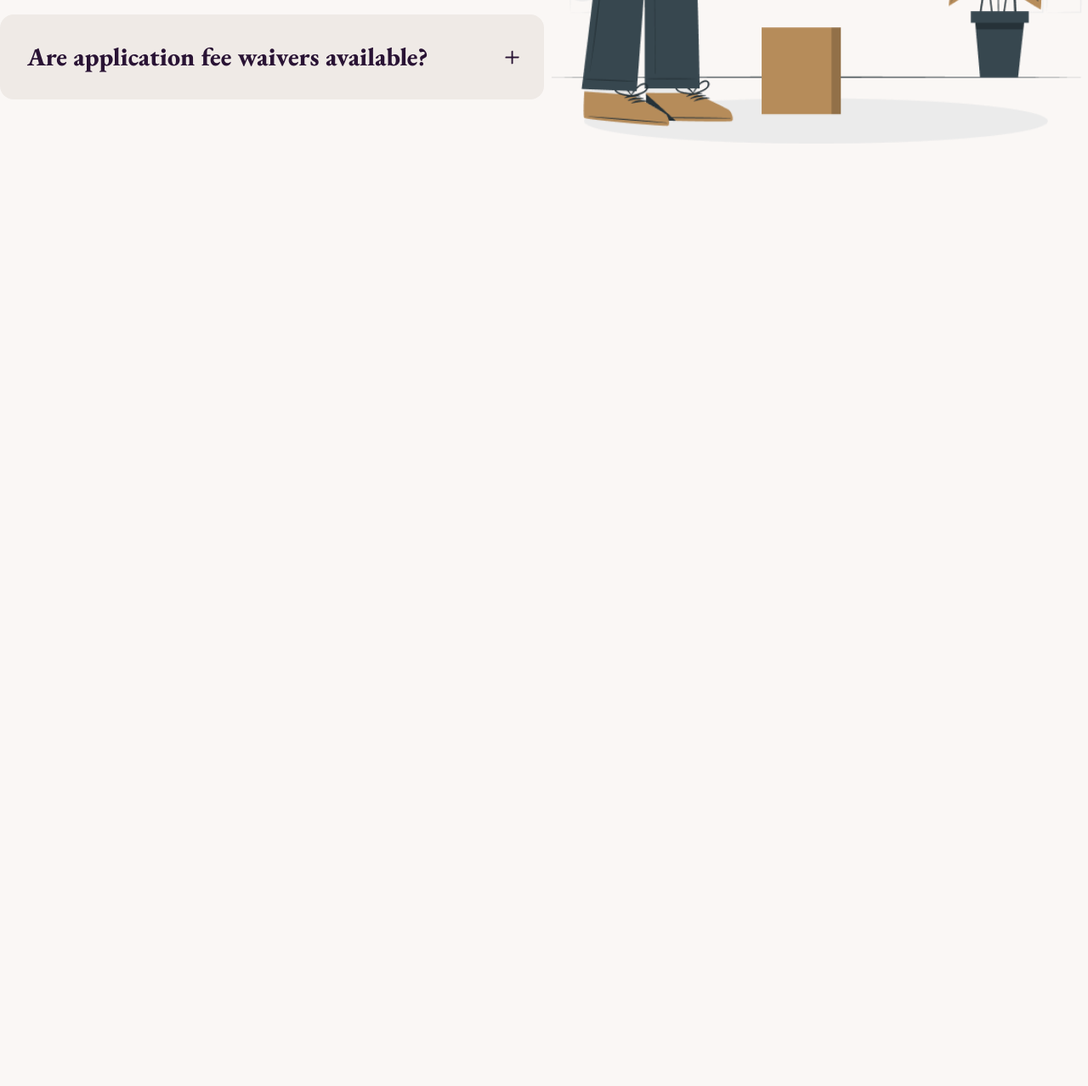
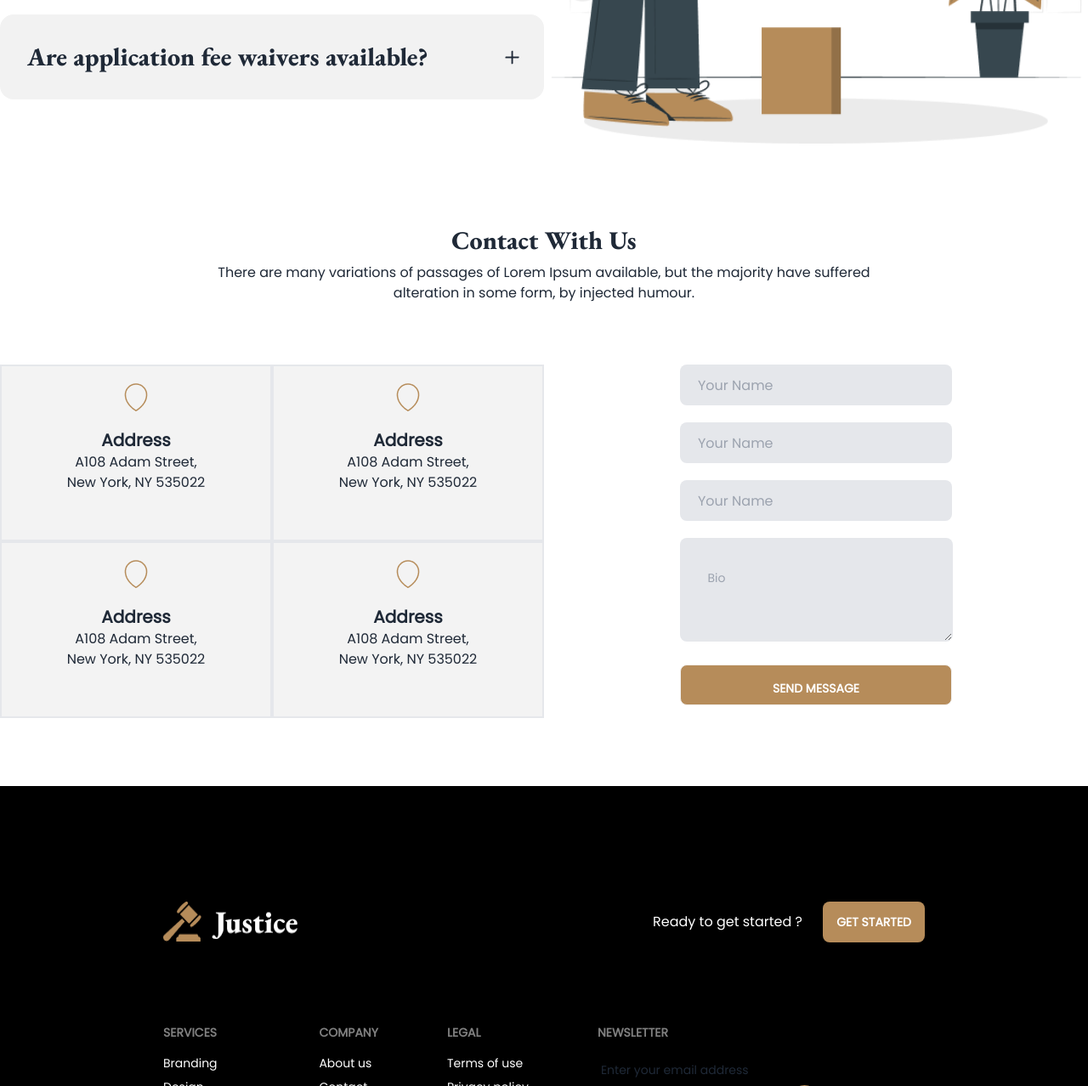
Before and after one commit to adnanalemran/legal-solution, a plain HTML site: page index.html in a window 1280 px wide. Shown: the part 3755-5033 px from the top of the page at 85% size. Before the commit the page ends 3924 px from the top, so only its background shows below. Drawn offline with nearby package versions, Linux system fonts and the light colour scheme; files whose address does not match are found by name.

Commit message:
com.. footer

```diff
--- a/index.html
+++ b/index.html
@@ -1,5 +1,5 @@
 <!DOCTYPE html>
-<html lang="en" data-theme="cupcake">
+<html lang="en" >
 
 <head>
     <meta charset="UTF-8">
@@ -262,8 +262,8 @@
                         <div class="hero-content text-center text-neutral-content ">
                             <div class="w-2/3">
                                 <img src="./images/client.png" class="mx-auto mb-6" alt="">
-                                <h1 class="mb-5   text-7xl font-bold font-eb">Awlad Hossain</h1>
-                                <p class="text-2xl">UIX Designer</p>
+                                <h1 class="mb-5   text-4xl font-bold font-eb">Awlad Hossain</h1>
+                                <p class="text-xl">UIX Designer</p>
                                 <p class="mb-5 text-xl poppons lg:py-6">There are many variations of passages of Lorem
                                     Ipsum available, but
                                     the
@@ -331,11 +331,11 @@
             <h2 class="text-3xl font-extrabold font-eb my-2 ">Frequently Asked Any Questions</h2>
             <p class="lg:max-w-3xl mx-auto mb-10">TThere are many variations of passages of Lorem Ipsum available,
                 but the majority have suffered alteration in some form, by injected humour.</p>
-            <div class="flex pt-8">
+            <div class="flex pt-8 flex-col-reverse lg:flex-row">
                 <div class="space-y-5 flex-1">
 
                     <div class="collapse collapse-plus bg-base-200 text-left p-4">
-                        <input type="radio" name="my-accordion-3"checked="checked"  />
+                        <input type="radio" name="my-accordion-3" checked="checked" />
                         <div class="collapse-title text-3xl  p-4 font-eb">
                             Are application fee waivers available?
                         </div>
@@ -381,8 +381,100 @@
                 </div>
             </div>
         </section>
+        <section class="mt-24 text-center">
+            <h2 class="text-3xl font-extrabold font-eb my-2 ">Contact With Us</h2>
+            <p class="lg:max-w-3xl mx-auto mb-10">There are many variations of passages of Lorem Ipsum available, but
+                the majority have suffered alteration in some form, by injected humour.</p>
+            <div class="flex pt-8 flex-col-reverse lg:flex-row">
+                <div class="space-y-5 flex-1">
+                    <div class="grid grid-cols-2">
+                        <div class="border-2 h-52  bg-[#F3F3F3]">
+                            <img src="./images/address.png" class="mx-auto p-5" alt="">
+                            <h4 class="text-xl font-bold">Address</h4>
+                            <p>A108 Adam Street,<br>
+                                New York, NY 535022</p>
+                        </div>
+                        <div class="border-2 h-52 bg-[#F3F3F3]">
+                            <img src="./images/address.png" class="mx-auto p-5" alt="">
+                            <h4 class="text-xl font-bold">Address</h4>
+                            <p>A108 Adam Street,<br>
+                                New York, NY 535022</p>
+                        </div>
+                        <div class="border-2 h-52 bg-[#F3F3F3]">
+                            <img src="./images/address.png" class="mx-auto p-5" alt="">
+                            <h4 class="text-xl font-bold">Address</h4>
+                            <p>A108 Adam Street,<br>
+                                New York, NY 535022</p>
+                        </div>
+                        <div class="border-2 h-52 bg-[#F3F3F3]">
+                            <img src="./images/address.png" class="mx-auto p-5" alt="">
+                            <h4 class="text-xl font-bold">Address</h4>
+                            <p>A108 Adam Street,<br>
+                                New York, NY 535022</p>
+                        </div>
+                    </div>
+
+                </div>
+                <div class="space-y-5 flex-1">
+                    <input type="text" placeholder="Your Name" class="input w-full max-w-xs bg-gray-200 p-5" />
+                    <input type="text" placeholder="Your Name" class="input w-full max-w-xs bg-gray-200 p-5" />
+                    <input type="text" placeholder="Your Name" class="input w-full max-w-xs bg-gray-200 p-5" />
+                    <div class=""><textarea class="textarea  bg-gray-200 py-8 px-8" placeholder="Bio"></textarea></div>
+                    <button class="btn w-full max-w-xs bg-[#B68C5A] p-5 text-white">Send Message</button>
+                </div>
+            </div>
+        </section>
+
     </main>
-    <footer></footer>
+    <footer class="bg-base-200 px-4 lg:px-48 py-10 mt-20 text-base-content bg-black text-white">
+        <div class="flex justify-between my-24">
+            <img src="./images/logo.png" alt="">
+            <p>
+                <span class="mx-5">Ready to get started ?</span>
+                <button class="btn bg-[#B68C5A] border-0 text-white">Get Started</button>
+            </p>
+        </div>
+        <div class="footer ">
+            <div>
+                <span class="footer-title">Services</span>
+                <a class="link link-hover">Branding</a>
+                <a class="link link-hover">Design</a>
+                <a class="link link-hover">Marketing</a>
+                <a class="link link-hover">Advertisement</a>
+            </div>
+            <div>
+                <span class="footer-title">Company</span>
+                <a class="link link-hover">About us</a>
+                <a class="link link-hover">Contact</a>
+                <a class="link link-hover">Jobs</a>
+                <a class="link link-hover">Press kit</a>
+            </div>
+            <div>
+                <span class="footer-title">Legal</span>
+                <a class="link link-hover">Terms of use</a>
+                <a class="link link-hover">Privacy policy</a>
+                <a class="link link-hover">Cookie policy</a>
+            </div>
+            <div>
+                <span class="footer-title">Newsletter</span>
+                <div class="form-control w-80">
+                    <label class="label">
+                        <span class="label-text">Enter your email address</span>
+                    </label>
+                    <div class="relative ">
+                        <input type="text" placeholder="username@site.com"
+                            class=" bg-transparent border-b-2 py-3 border-black outline-none" />
+                        <button class="btn text-white border-0 bg-[#B68C5A] absolute top-0 right-14 rounded-full">
+                            <i class="fa-solid fa-chevron-right"></i>
+                        </button>
+                    </div>
+                </div>
+            </div>
+        </div>
+        <div class="mt-10 text-center">
+            <p>© 2027 AdnaN - this a demo site </p>
+        </div>
+    </footer>
 
 
 
```
